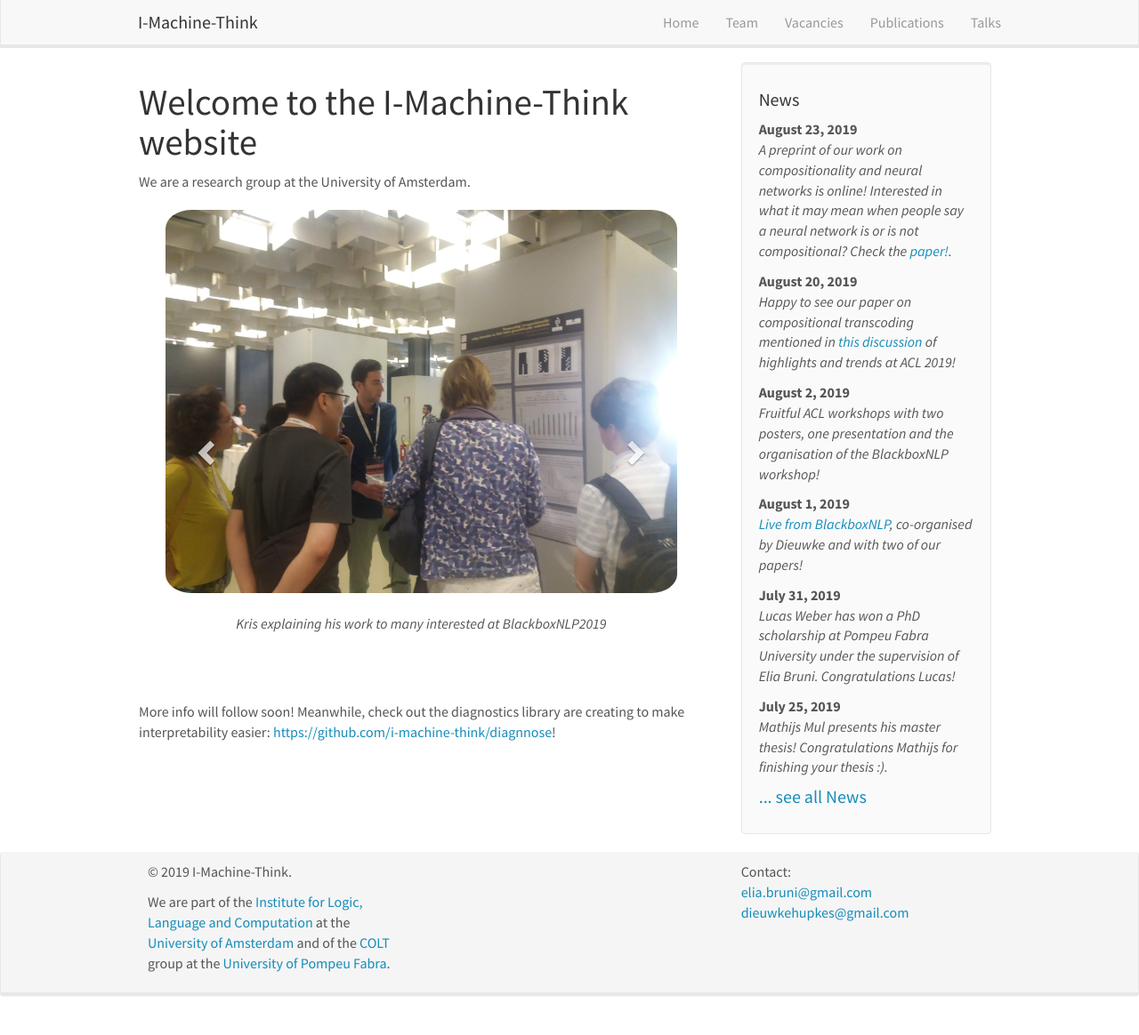
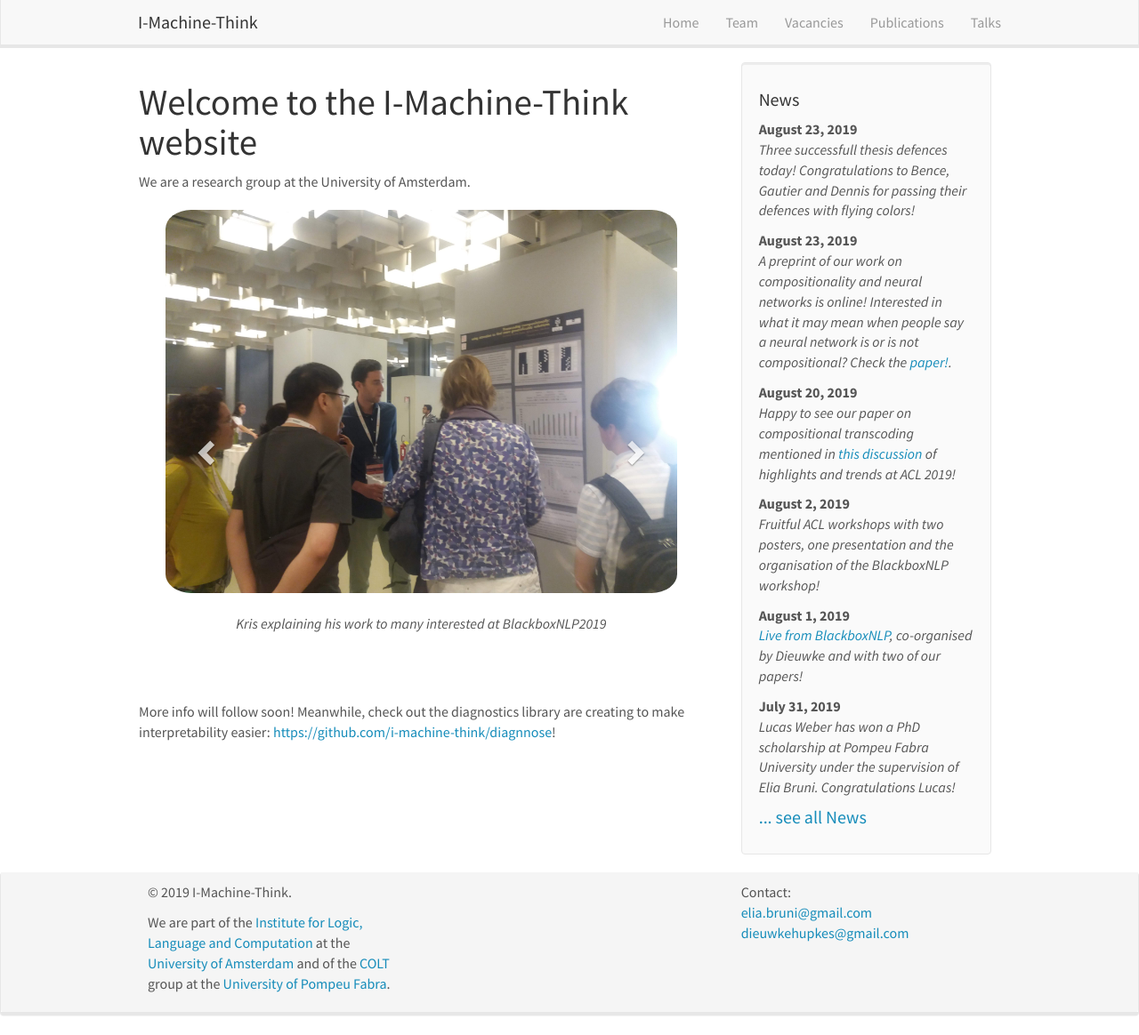
Before and after one commit to i-machine-think/i-machine-think.github.io, a Jekyll site: the page built from _pages/home.md, in a window 1280 px wide and 1164 px high. Shown: the whole window at 89% size. Built offline with Jekyll 4.4.1, drawn with Linux system fonts in a browser that asks for light colours; nearby versions of some CDN libraries.

Commit message:
Add defences to news

```diff
--- a/_data/news.yml
+++ b/_data/news.yml
@@ -1,3 +1,9 @@
+- date: "August 23, 2019"
+  headline: "Three successfull thesis defences today! Congratulations to Bence, Gautier and Dennis for passing their defences with flying colors!"
+  image: bence_defence.jpeg
+  image2: dennis_defence.jpeg
+  image3: gautier_defence.jpeg
+
 - date: "August 23, 2019"
   headline: "A preprint of our work on compositionality and neural networks is online! Interested in what it may mean when people say a neural network is or is not compositional? Check the <a href='https://arxiv.org/pdf/1908.08351.pdf'>paper!</a>."
   image: screenshot_manifesto.png
@@ -41,6 +47,7 @@
   headline: "Poster presentations of June projects today!"
   content: "Poster presentations of June projects today! In total, 5 groups of students presented a poster."
   image: "poster_presentations.jpeg"
+  image: "poster_presentations2.jpeg"
 
 - date: "June 18, 2019"
   headline: "Dieuwke Hupkes presents joint work with Elia Bruni, Edoardo Ponti and Diana Rodriguez in Edinburgh!"
```
